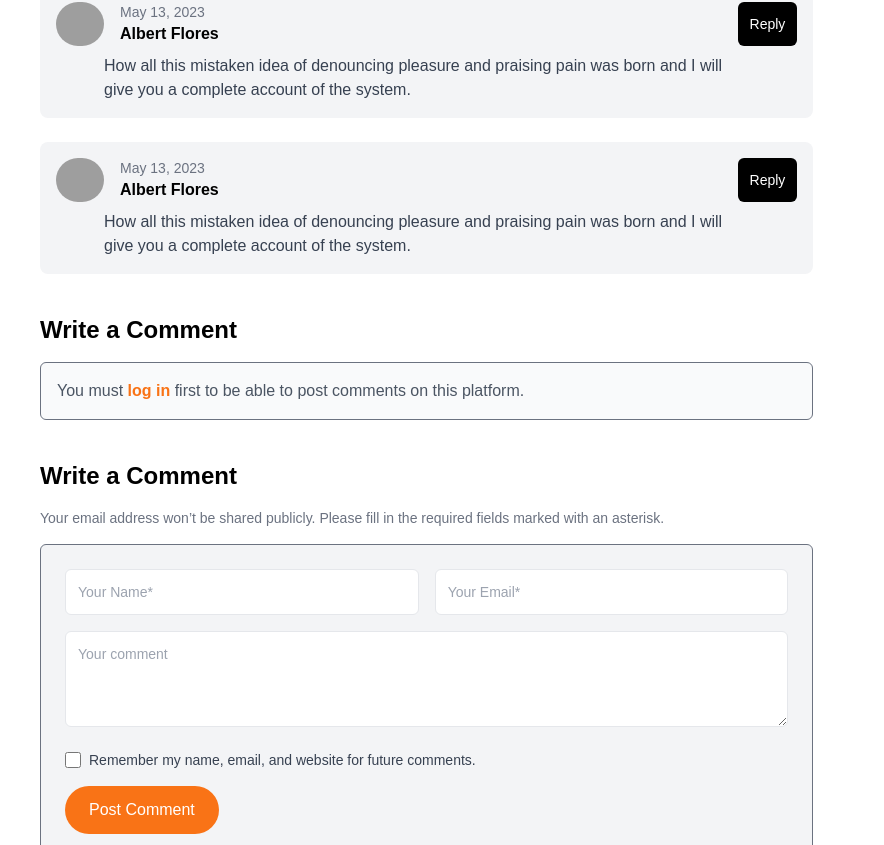
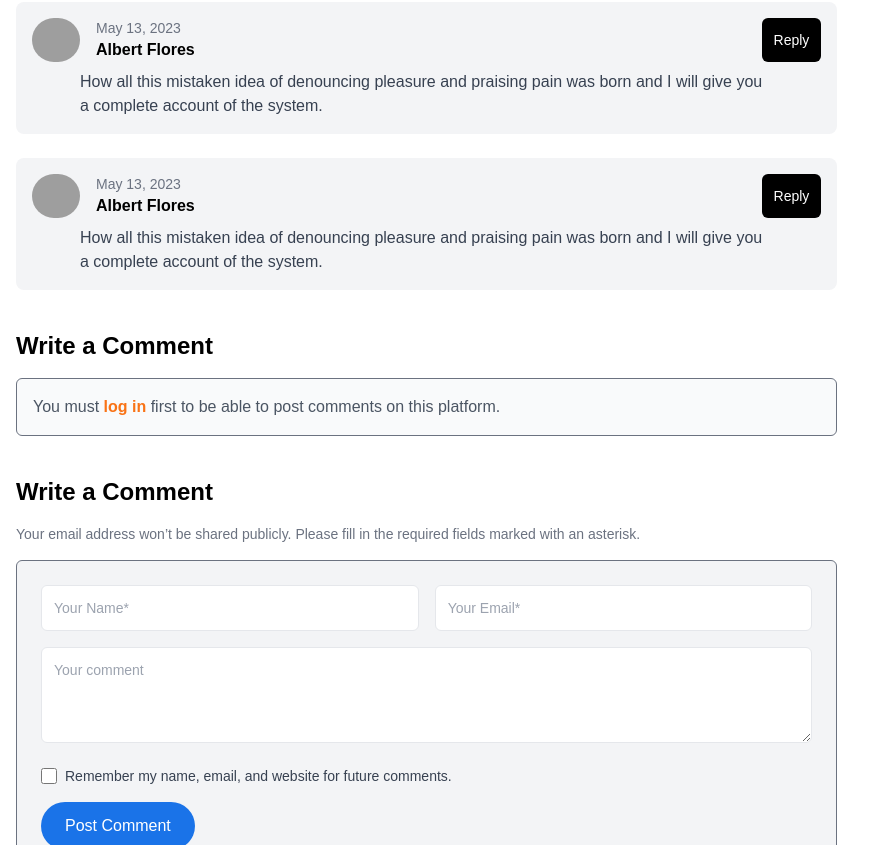
Before and after one commit to xnafi/corporate-2.0, a Next.js app: page /news/1 in a window 1280 px wide. Shown: the part 1955-2800 px from the top of the page, without its empty margins (0-884 px from the left). Built offline with nearby package versions, Linux system fonts and the light colour scheme; grey boxes are pictures that could not be loaded.

Commit message:
blog single page comment page animation done

```diff
--- a/src/components/view/CommentsSection.tsx
+++ b/src/components/view/CommentsSection.tsx
@@ -1,15 +1,22 @@
-import React from "react";
+import ScrollAnimation from "@/utils/scrollAnimation";
 import Image from "next/image";
 
-const CommentsSection: React.FC = () => {
+const CommentsSection = () => {
   return (
-    <div className="max-w-4xl mx-auto p-4 sm:p-6">
+    <div className="mx-auto mt-10">
       {/* Comments Section */}
-      <h2 className="text-xl sm:text-2xl font-bold mb-4 sm:mb-6">Comments (2)</h2>
+      <ScrollAnimation direction="left">
+        <h2 className="text-xl sm:text-2xl font-bold mb-4 sm:mb-6">
+          Comments (2)
+        </h2>
+      </ScrollAnimation>
 
-      <div className="space-y-4 sm:space-y-6">
+      <ScrollAnimation direction="left" className="space-y-4 sm:space-y-6">
         {/* Comment 1 */}
-        <div className="bg-gray-100 p-3 sm:p-4 rounded-lg">
+        <ScrollAnimation
+          direction="left"
+          className="bg-gray-100 p-3 sm:p-4 rounded-lg"
+        >
           <div className="flex flex-col sm:flex-row gap-3 sm:gap-4">
             <Image
               src="https://randomuser.me/api/portraits/men/32.jpg"
@@ -20,19 +27,25 @@ const CommentsSection: React.FC = () => {
             />
             <div className="flex-1">
               <p className="text-xs sm:text-sm text-gray-500">May 13, 2023</p>
-              <p className="font-semibold text-sm sm:text-base">Albert Flores</p>
+              <p className="font-semibold text-sm sm:text-base">
+                Albert Flores
+              </p>
             </div>
             <button className="bg-black text-white px-2 sm:px-3 py-1 rounded-md text-xs sm:text-sm">
               Reply
             </button>
           </div>
           <p className="text-gray-700 mt-2 sm:pl-12 sm:pr-12 text-sm sm:text-base">
-            How all this mistaken idea of denouncing pleasure and praising pain was born and I will give you a complete account of the system.
+            How all this mistaken idea of denouncing pleasure and praising pain
+            was born and I will give you a complete account of the system.
           </p>
-        </div>
+        </ScrollAnimation>
 
         {/* Comment 2 */}
-        <div className="bg-gray-100 p-3 sm:p-4 rounded-lg">
+        <ScrollAnimation
+          direction="left"
+          className="bg-gray-100 p-3 sm:p-4 rounded-lg"
+        >
           <div className="flex flex-col sm:flex-row gap-3 sm:gap-4">
             <Image
               src="https://randomuser.me/api/portraits/men/45.jpg"
@@ -43,36 +56,53 @@ const CommentsSection: React.FC = () => {
             />
             <div className="flex-1">
               <p className="text-xs sm:text-sm text-gray-500">May 13, 2023</p>
-              <p className="font-semibold text-sm sm:text-base">Albert Flores</p>
+              <p className="font-semibold text-sm sm:text-base">
+                Albert Flores
+              </p>
             </div>
             <button className="bg-black text-white px-2 sm:px-3 py-1 rounded-md text-xs sm:text-sm">
               Reply
             </button>
           </div>
           <p className="text-gray-700 mt-2 sm:pl-12 sm:pr-12 text-sm sm:text-base">
-            How all this mistaken idea of denouncing pleasure and praising pain was born and I will give you a complete account of the system.
+            How all this mistaken idea of denouncing pleasure and praising pain
+            was born and I will give you a complete account of the system.
           </p>
-        </div>
-      </div>
+        </ScrollAnimation>
+      </ScrollAnimation>
 
       {/* Write a Comment Section */}
+      <ScrollAnimation direction="left">
         <h2 className="text-xl sm:text-2xl font-bold mt-8 sm:mt-10 mb-3 sm:mb-4">
           Write a Comment
         </h2>
-      <div className="border border-gray-500 p-3 sm:p-4 rounded-md bg-gray-50">
+      </ScrollAnimation>
+
+      <ScrollAnimation
+        direction="left"
+        className="border border-gray-500 p-3 sm:p-4 rounded-md bg-gray-50"
+      >
         <p className="text-gray-600 text-sm sm:text-base">
-          You must <span className="text-orange-500 font-semibold">log in</span> first to be able to post comments on this platform.
+          You must <span className="text-orange-500 font-semibold">log in</span>{" "}
+          first to be able to post comments on this platform.
         </p>
-      </div>
+      </ScrollAnimation>
 
       {/* Write a Comment Form */}
+      <ScrollAnimation direction="left">
         <h2 className="text-xl sm:text-2xl font-bold mt-8 sm:mt-10 mb-3 sm:mb-4">
           Write a Comment
         </h2>
+      </ScrollAnimation>
+
+      <ScrollAnimation direction="left">
         <p className="text-gray-500 text-xs sm:text-sm mb-3 sm:mb-4">
-        Your email address won’t be shared publicly. Please fill in the required fields marked with an asterisk.
+          Your email address won’t be shared publicly. Please fill in the
+          required fields marked with an asterisk.
         </p>
+      </ScrollAnimation>
 
+      <ScrollAnimation direction="left">
         <form className="bg-gray-100 p-4 sm:p-6 rounded-md space-y-3 sm:space-y-4 border border-gray-500">
           <div className="grid grid-cols-1 sm:grid-cols-2 gap-3 sm:gap-4">
             <input
@@ -93,19 +123,27 @@ const CommentsSection: React.FC = () => {
           ></textarea>
 
           <div className="flex items-center gap-2">
-          <input type="checkbox" id="remember" className="w-3 sm:w-4 h-3 sm:h-4" />
-          <label htmlFor="remember" className="text-gray-700 text-xs sm:text-sm">
+            <input
+              type="checkbox"
+              id="remember"
+              className="w-3 sm:w-4 h-3 sm:h-4"
+            />
+            <label
+              htmlFor="remember"
+              className="text-gray-700 text-xs sm:text-sm"
+            >
               Remember my name, email, and website for future comments.
             </label>
           </div>
 
           <button
-          type="submit"
-          className="bg-orange-500 text-white px-4 sm:px-6 py-2 sm:py-3 rounded-full text-sm sm:text-base"
+            type="button"
+            className="bg-[#1A73E8] text-white px-4 sm:px-6 py-2 sm:py-3 rounded-full text-sm sm:text-base"
           >
             Post Comment
           </button>
         </form>
+      </ScrollAnimation>
     </div>
   );
 };
--- a/src/components/view/news/SingleNewsAudience.tsx
+++ b/src/components/view/news/SingleNewsAudience.tsx
@@ -136,7 +136,12 @@ const SingleNewsAudience = () => {
 
           {/* Categories */}
           <div>
-            <h2 className="text-lg font-semibold text-gray-900">Categories</h2>
+            <ScrollAnimation direction="right">
+              <h2 className="text-lg font-semibold text-gray-900">
+                Categories
+              </h2>
+            </ScrollAnimation>
+
             <ul className="mt-2 space-y-2">
               {categories.map((category, index) => (
                 <ScrollAnimation
@@ -158,7 +163,11 @@ const SingleNewsAudience = () => {
             </h2>
             <ul className="mt-2 space-y-4">
               {recentPosts.map((post, index) => (
-                <ScrollAnimation direction="right" key={index} className="flex items-center space-x-3">
+                <ScrollAnimation
+                  direction="right"
+                  key={index}
+                  className="flex items-center space-x-3"
+                >
                   <Image
                     src={post.image}
                     alt={post.title}
@@ -193,7 +202,10 @@ const SingleNewsAudience = () => {
           </ScrollAnimation>
 
           {/* Contact Us Card */}
-          <ScrollAnimation direction="right" className="bg-[#1A73E8] p-6 rounded-lg text-center text-white">
+          <ScrollAnimation
+            direction="right"
+            className="bg-[#1A73E8] p-6 rounded-lg text-center text-white"
+          >
             <h3 className="text-lg sm:text-xl font-semibold">
               Grow your business with us
             </h3>
```
Lines whose indentation alone changed are shown as unchanged.
